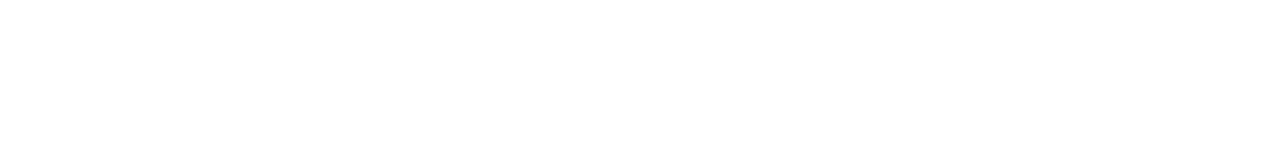
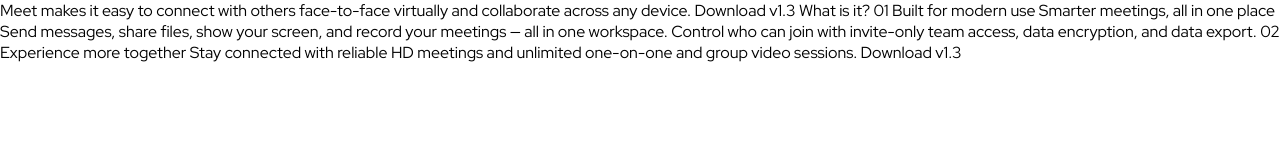
Before and after one commit to davelilleystone/fem-meet-landing-page-2, a plain HTML site: page index.html in a window 1280 px wide. Drawn offline with Linux system fonts and the light colour scheme.

Commit message:
Add boilerplate text to index.html

```diff
--- a/index.html
+++ b/index.html
@@ -20,5 +20,13 @@
 
     <title>Frontend Mentor | Meet landing page</title>
   </head>
-  <body></body>
+  <body>
+    Meet makes it easy to connect with others face-to-face virtually and
+    collaborate across any device. Download v1.3 What is it? 01 Built for modern
+    use Smarter meetings, all in one place Send messages, share files, show your
+    screen, and record your meetings — all in one workspace. Control who can
+    join with invite-only team access, data encryption, and data export. 02
+    Experience more together Stay connected with reliable HD meetings and
+    unlimited one-on-one and group video sessions. Download v1.3
+  </body>
 </html>
```
